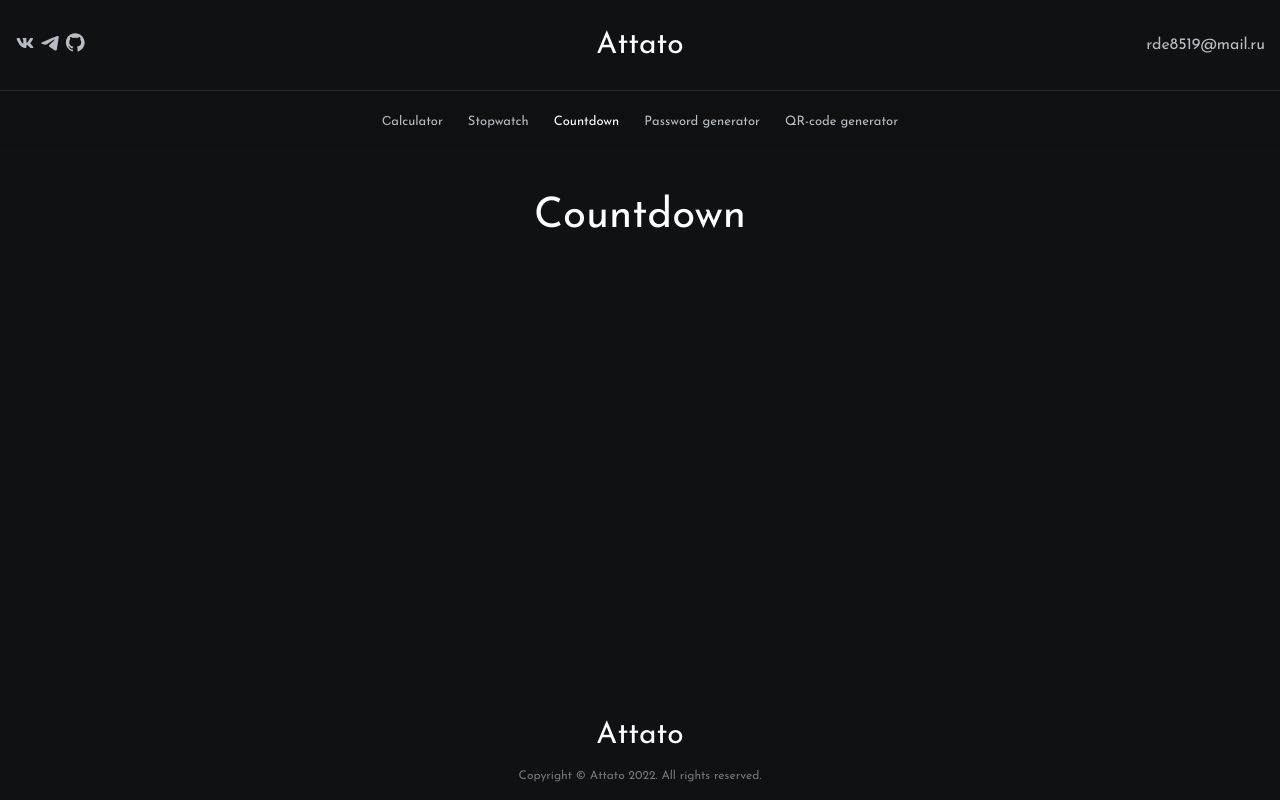
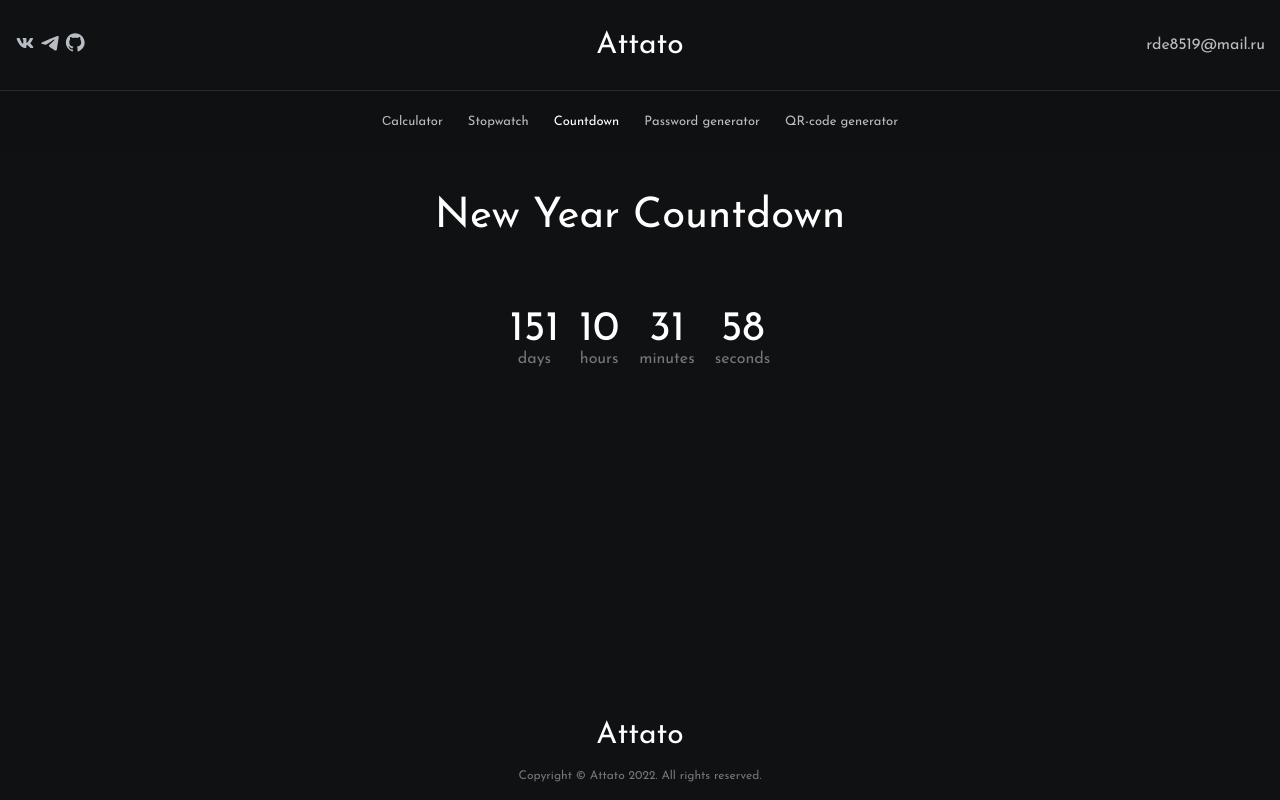
Before and after one commit to Attato/Mini-apps, a Next.js app: page / in a window 1280 px wide. Both pictures are taken after a click on the link "Countdown". Built offline with nearby package versions, Linux system fonts and the light colour scheme.

Commit message:
countdown

```diff
--- /dev/null
+++ b/pages/api/countdown.tsx
@@ -0,0 +1,57 @@
+import { useState, useEffect } from 'react';
+
+const Countdown = () => {
+
+	const [days, setDays] = useState("00");
+	const [hours, setHours] = useState("00");
+	const [minutes, setMinutes] = useState("00");
+	const [seconds, setSeconds] = useState("00");
+
+	useEffect(() => {
+		const target = new Date(2023, 0, 1, 0, 0, 0, 0).getTime(); // 1 Jan 2023, 00:00:00
+
+		const interval = setInterval(() => {
+			const now = new Date();
+			const remained = target - now.getTime();
+
+            const d = ('0' + Math.floor(remained / (24 * 60 * 60 * 1000))).slice(-3);
+            setDays(d);
+
+			const h = ('0' + Math.floor((remained / (60 * 60 * 1000)) % 24)).slice(-2);
+			setHours(h);
+
+			const m = ('0' + Math.floor((remained / (60 * 1000)) % 60)).slice(-2)
+			setMinutes(m);
+
+			const s = ('0' + Math.floor((remained / 1000) % 60)).slice(-2)
+			setSeconds(s);
+		}, 1000);
+
+		return () => clearInterval(interval);
+	}, []);
+
+	return (
+        <div className="countdown">
+            <div className="time">
+                <div className="caption">
+                    <h1>{days}</h1>
+                    <p>days</p>
+                </div>
+                <div className="caption">
+                    <h1>{hours}</h1>
+                    <p>hours</p>
+                </div>
+                <div className="caption">
+                    <h1>{minutes}</h1>
+                    <p>minutes</p>
+                </div>
+                <div className="caption">
+                    <h1>{seconds}</h1>
+                    <p>seconds</p>
+                </div>
+            </div>
+        </div>
+	);
+};
+
+export default Countdown;
--- a/pages/api/tabs.tsx
+++ b/pages/api/tabs.tsx
@@ -2,6 +2,7 @@ import React from 'react';
 import Head from 'next/head';
 import Calculator from "./calculator"
 import Stopwatch from "./stopwatch"
+import Countdown from "./countdown"
 
 const calculator = (
 	<div className="body" key={Date.now()}>
@@ -38,7 +39,8 @@ const countdown = (
             <meta name="description" content="" />
             <link rel="icon" href="/favicon.ico" />
         </Head>
-		<h1>Countdown</h1>
+		<h1>New Year Countdown</h1>
+		<Countdown/>
 	</div>
 );
 
--- a/styles/index.scss
+++ b/styles/index.scss
@@ -101,7 +101,7 @@
 
             #ms {
                 font-size: 22px;
-                width: 10px;
+                width: 2ch;
                 margin-left: 5px;
             }
         }
@@ -115,4 +115,34 @@
             }
         }
     }
+
+    .countdown {
+
+        h1{
+            text-align: center;
+        }
+
+        .time {
+            display: flex;
+            justify-content: center;
+            gap: 20px;
+
+            .caption{
+                display: flex;
+                flex-direction: column;
+                justify-content: center;
+                align-items: center;
+
+                h1{
+                    width: 100%;
+                    margin: 0;
+                }
+
+                p {
+                    color: #767676;
+                    margin: 0;
+                }
+            }
+        }
+    }
 }
```
